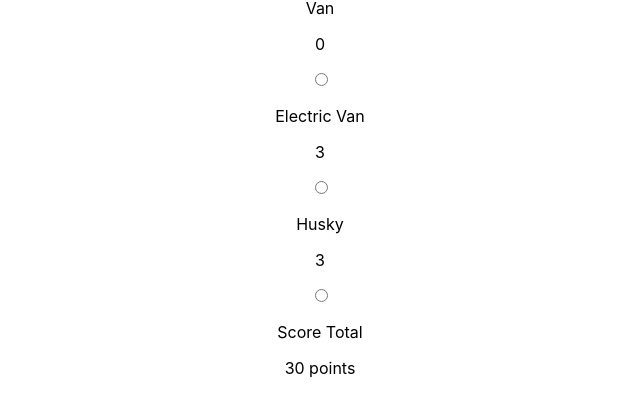
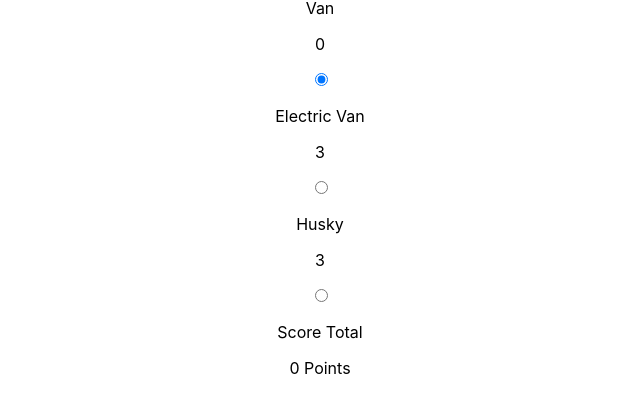
Before and after one commit to lucymorgie/Icelandhackathon, a React (Create React App) app in the folder iceland-hackathon/: page / in a window 1280 px wide. Shown: the part 192-608 px from the top of the page, without its empty margins (320-960 px from the left). Built offline with nearby package versions, Linux system fonts and the light colour scheme.

Commit message:
added in

```diff
--- a/iceland-hackathon/src/App.js
+++ b/iceland-hackathon/src/App.js
@@ -1,16 +1,19 @@
 import "./App.css";
-import React from "react";
+import React, { useState } from "react";
 import Deliveryoptions from "./components/Deliveryoptions";
 import Scoretotals from "./components/Scoretotals";
 import Header from "./components/Header";
 
 function App() {
+const [scoretotals, setScoretotals] = useState(0);
+const [deliveryscore, setdeliveryscore] = useState(0);
+
   return (
     <div className="App">
       <Header />
       <div className="shopfront">
-        <Deliveryoptions />
-        <Scoretotals />
+        <Deliveryoptions deliveryscore={deliveryscore} setdeliveryscore={setdeliveryscore}/>
+        <Scoretotals scoretotals={scoretotals} deliveryscore={deliveryscore}/>
       </div>
     </div>
   );
--- a/iceland-hackathon/src/components/Deliveryoptions/index.js
+++ b/iceland-hackathon/src/components/Deliveryoptions/index.js
@@ -2,9 +2,9 @@ import React from "react";
 
 
 
-export default function  Deliveryoptions() {
+export default function  Deliveryoptions({setdeliveryscore}) {
 
-let deliveryOptions =[{name:"Bike",score:4},{name:"Van",score:0},{name:"Electric Van",score:3}, {name:"Husky",score:3} ]
+let deliveryOptions =[{name:"Bike",score:4},{name:"Van",score:0,checked:true},{name:"Electric Van",score:3}, {name:"Husky",score:3} ]
 
 
     return (
@@ -15,7 +15,7 @@ let deliveryOptions =[{name:"Bike",score:4},{name:"Van",score:0},{name:"Electric
         <div className="deliveryoption">
             <p>{deliveryOption.name}</p>
             <p>{deliveryOption.score}</p>
-            <input type="radio" value={deliveryOption.score} name="deliveryoption"/>
+            <input type="radio" value={deliveryOption.score} checked={deliveryOption.checked?"checked":""} name="deliveryoption" onChange={()=>setdeliveryscore(deliveryOption.score)}/>
         </div>
 
     )
--- a/iceland-hackathon/src/components/Scoretotals/index.js
+++ b/iceland-hackathon/src/components/Scoretotals/index.js
@@ -2,7 +2,7 @@ import React from "react";
 
 
 
-export default function  Scoretotals() {
+export default function  Scoretotals({scoretotals, deliveryscore}) {
 
 
 
@@ -11,7 +11,7 @@ export default function  Scoretotals() {
     <div className="score">
 
         <p>Score Total</p>
-        <p>30 points </p>
+        <p>{scoretotals + deliveryscore} Points</p>
     </div>
     )
     }
```
Also changed, not shown: 1 other file (tests, documents, lock files or other folders).
